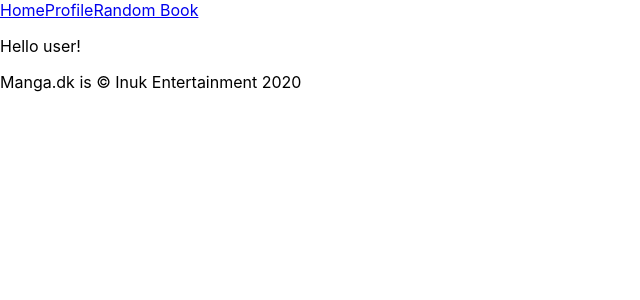
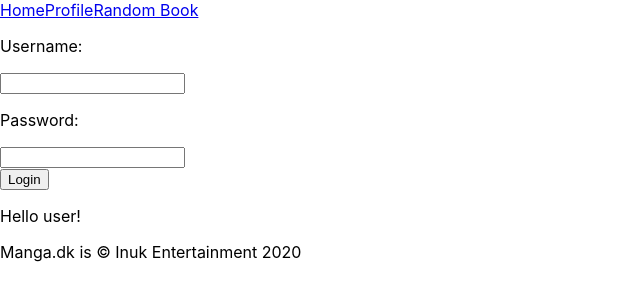
Before and after one commit to BastianInuk/manga-react, a React (Create React App) app: page /profile in a window 1280 px wide. Shown: the top 300 px of the page, without its empty margins (0-640 px from the left). Built offline with nearby package versions, Linux system fonts and the light colour scheme.

Commit message:
Initial work on a user sidebar

```diff
--- a/src/App.css
+++ b/src/App.css
@@ -36,3 +36,7 @@
     transform: rotate(360deg);
   }
 }
+
+ul {
+  list-style-type:none;
+}
--- a/src/App.tsx
+++ b/src/App.tsx
@@ -11,6 +11,7 @@ import './App.css'
 import { NavBar, Button } from './components/NavBar'
 import { MangaView } from "./components/MangaView"
 import NotFound from "./components/404"
+import { ProfileBar } from "./components/Profile"
 
 const navLinks: Button[] =
 [ new Button("Home", "/"),
@@ -31,24 +32,27 @@ const Profile = () =>
 const App = () =>
 (
   <Router>
-    <div>
       <header>
         <NavBar buttons={navLinks} />
       </header>
 
+      <ProfileBar />
+
+      <div className="body">
         <Switch>
           <Route path="/profile" component={Profile} />
 
           <Route path="/manga/:slug" component={MangaView} />
 
           <Route exact path="/" component={Home} />
+
           <Route path="*" component={NotFound} />
         </Switch>
+      </div>
 
       <footer>
         <p>Manga.dk is © Inuk Entertainment 2020</p>
       </footer>
-    </div>
   </Router>
 )
 
--- /dev/null
+++ b/src/components/Profile.tsx
@@ -0,0 +1,46 @@
+import React from "react"
+
+import { loginHandler } from "../controllers/LoginHandler"
+
+let username: string = ""
+const setUsername = (usernameParam: string) => {
+    username = usernameParam
+}
+
+let password: string = ""
+const setPassword = (passwordParam: string) => {
+    password = passwordParam
+}
+
+const login = () =>
+{
+    loginHandler(username, password)
+}
+
+export const ProfileBar = () =>
+(
+    <nav className="ProfileBar">
+       <form onSubmit={login}>
+            <label>
+                <p>Username:</p>
+                <input type="text"
+                       name="username"
+                       onChange={(e) =>
+                           setUsername(e.target.value)
+                       } />
+            </label>
+            <br />
+            <label>
+                <p>Password:</p>
+                <input type="password"
+                       name="password"
+                       onChange={e => {
+                           console.log("Setting password")
+                           setPassword(e.target.value)
+                       }} />
+            </label>
+            <br />
+            <input type="submit" value="Login" />
+        </form>
+    </nav>
+)
--- /dev/null
+++ b/src/controllers/LoginHandler.ts
@@ -0,0 +1,4 @@
+export const loginHandler = (username: string, password: string) =>
+{
+    console.log(username)
+}
```
Lines whose indentation alone changed are shown as unchanged.
